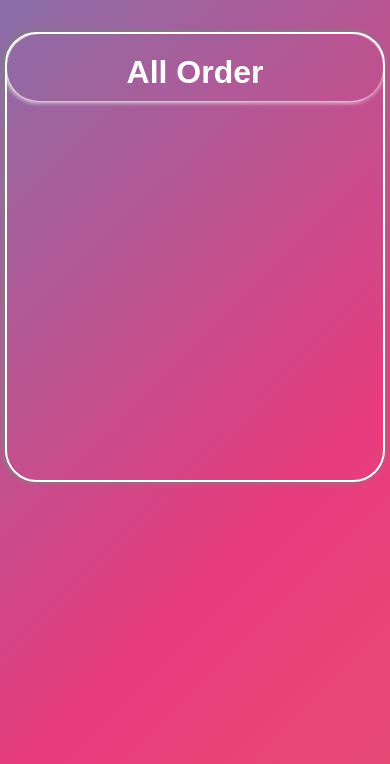
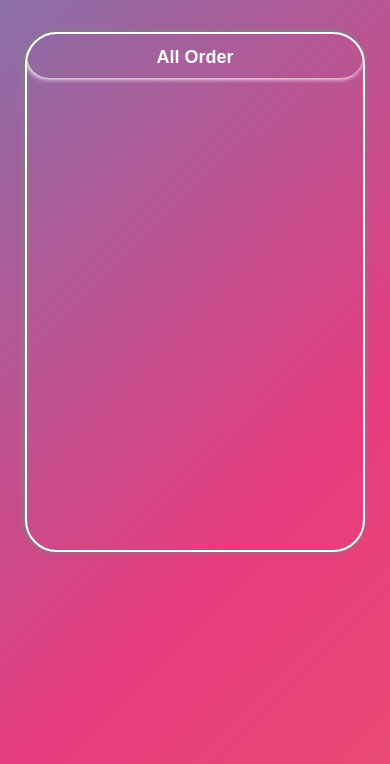
Before and after one commit to YoSirawit/All-S-Project, a Flask app: template templates/order_list.html in a window 390 px wide. Shown: the part 80-844 px from the top of the page. Run offline with Flask 3, Linux system fonts and the light colour scheme; the template is opened without the code that fills it, so the values that code supplies are empty.

Commit message:
แต่งหน้า order_listเพิ่ม

```diff
--- a/static/css/order_list.css
+++ b/static/css/order_list.css
@@ -45,10 +45,12 @@ body {
 
 #allorder h1 {
     color: white;
-    padding-top: 20px;
+    padding-top: 13px;
     padding-bottom: 10px;
     border-radius: 2rem;
     box-shadow: -1px 0 5px 1px white;
+    font-size: large;
+    font-weight: bold;
 }
 
 #allorder #listorder {
@@ -87,19 +89,10 @@ button#plus  {
 } */
 
 
-
-
-@media (max-width: 400px) {
-    #allorder {
-        margin-top: 7rem;
-        width: 280px;
-        height: 450px;
-    }
-}
-
 @media (max-width: 600px) {
     #allorder {
         margin-top: 7rem;
-        width: 380px;
+        width: 340px;
+        height: 520px;
     }
 }
--- a/templates/order_list.html
+++ b/templates/order_list.html
@@ -15,7 +15,7 @@
             <!-- ดึงข้อมูลลิสorderจากdatabaseทำยังไงงง -->
             {% for i in Order %}
                 <h3>{{i[3]}}</h3><p>time {{i[2]}}</p><a href="{{ url_for('delete_menu', menu_id=i[0]) }}">
-                    <i class="fa-regular fa-circle-check" style="color: #3eb314;"></i></a>
+                    <i class="fa-regular fa-circle-check fa-flip" style="color: rgb(81, 222, 30);"></i></a>
                 <hr width=95% size=2 color=black>
             {% endfor %}
         </div>
```
